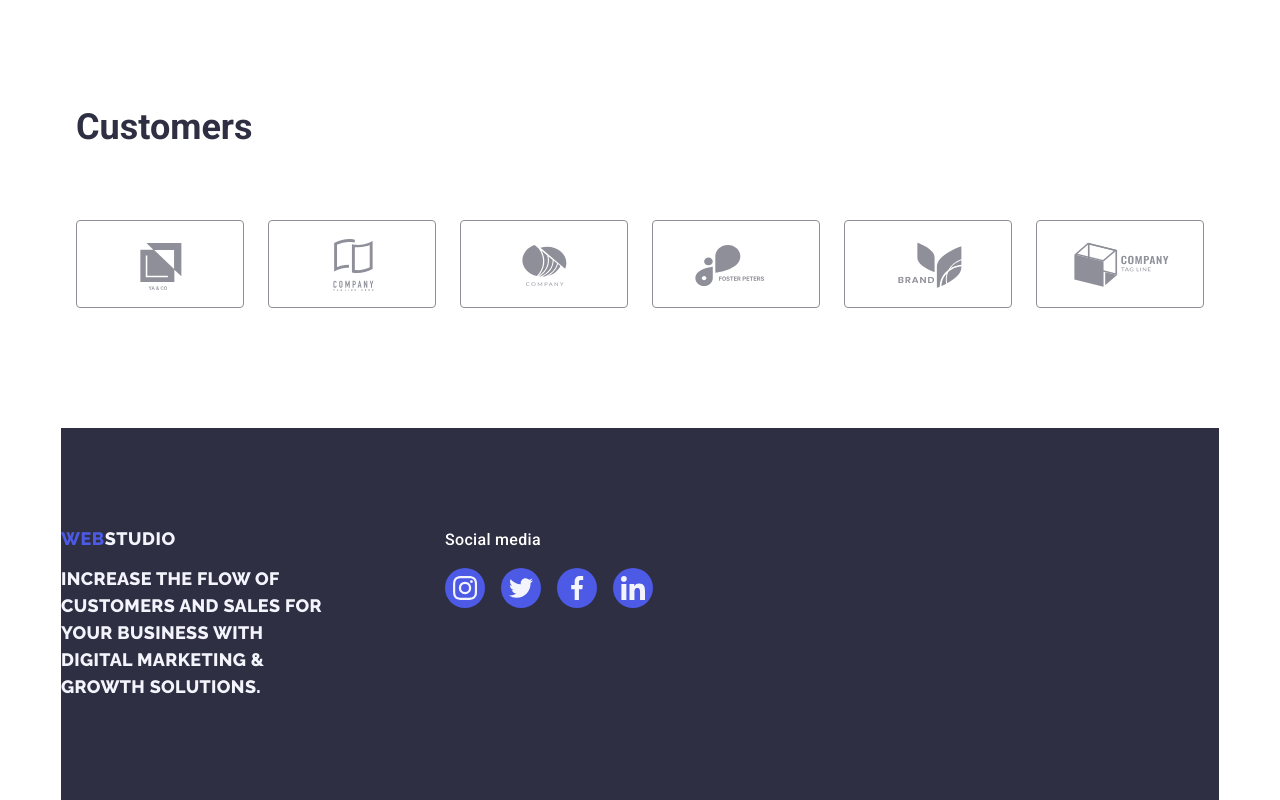
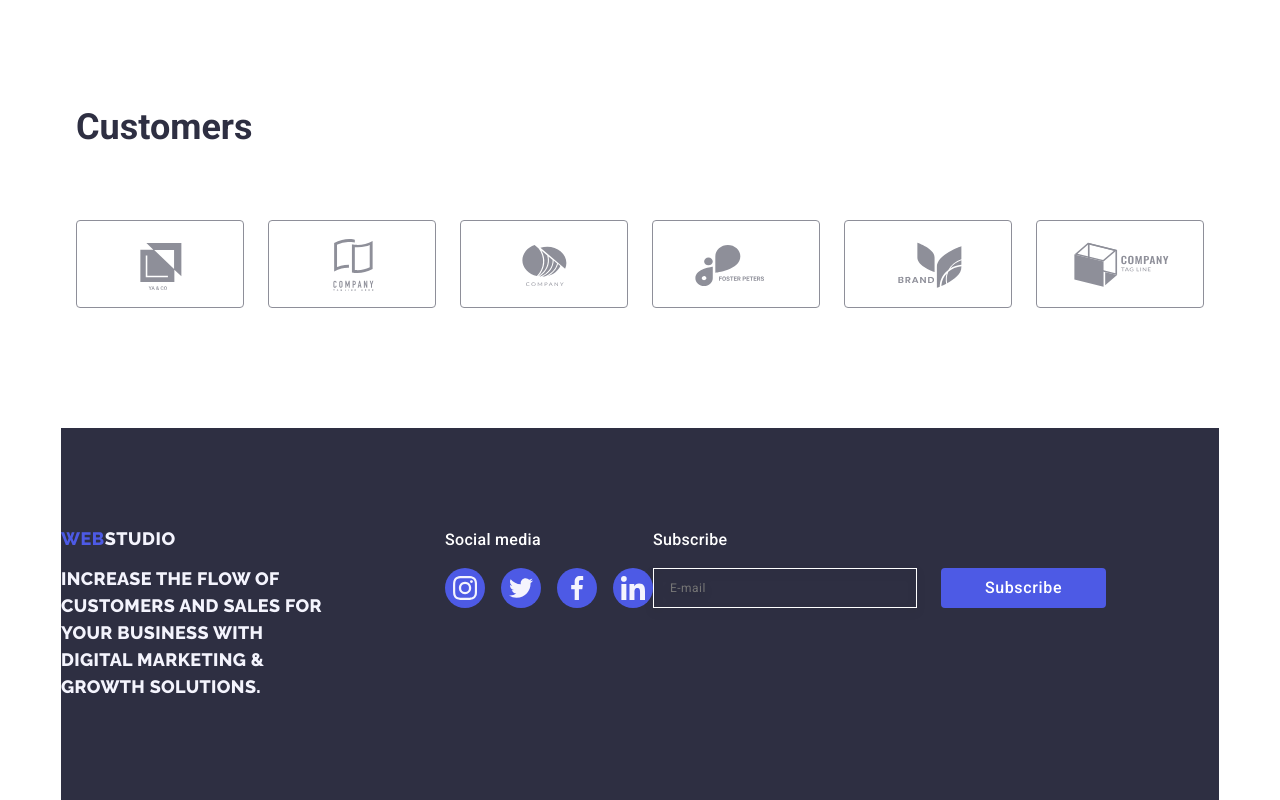
Before and after one commit to Vaddex/goit-markup-hw-05, a plain HTML site: page index.html in a window 1280 px wide. Shown: the part 2421-3221 px from the top of the page. Drawn offline with nearby package versions, Linux system fonts and the light colour scheme.

Commit message:
adding interactive section

```diff
--- a/css/style.css
+++ b/css/style.css
@@ -552,6 +552,49 @@ ol {
   letter-spacing: 0.02em;
   line-height: 1.5;
 }
+.interactive-p {
+  margin-bottom: 16px;
+  font-weight: 500;
+  font-size: 16px;
+  line-height: 1.5;
+  letter-spacing: 0.02em;
+  color: #ffffff;
+}
+.interactive-form {
+  display: flex;
+  gap: 24px;
+}
+.interactive-form-label {
+}
+.input-email {
+  width: 264px;
+  height: 40px;
+  border: 1px solid #ffffff;
+  background-color: transparent;
+  font-size: 12px;
+  line-height: 1.5;
+  letter-spacing: 0.04em;
+  padding-left: 16px;
+  filter: drop-shadow(0px 4px 4px rgba(0, 0, 0, 0.15));
+  color: #ffffff;
+}
+.interactive-btn {
+  min-width: 165px;
+  height: 40px;
+  display: flex;
+  justify-content: center;
+  align-items: center;
+  font-family: 'Roboto', sans-serif;
+  font-size: 16px;
+  font-weight: 500;
+  line-height: 1.5;
+  letter-spacing: 0.04em;
+  color: #ffffff;
+  cursor: pointer;
+  background-color: #4d5ae5;
+  border: none;
+  border-radius: 4px;
+}
 
 /* modal window */
 .modal-container {
--- a/index.html
+++ b/index.html
@@ -516,6 +516,20 @@
             </li>
           </ul>
         </div>
+        <div class="interactive-box">
+          <p class="interactive-p">Subscribe</p>
+          <form class="interactive-form">
+            <label class="interactive-form-label" for=""
+              ><input
+                name="e-mail"
+                type="email"
+                placeholder="E-mail"
+                class="input-email"
+              />
+            </label>
+            <button class="interactive-btn" type="submit">Subscribe</button>
+          </form>
+        </div>
       </div>
     </footer>
     <div data-modal class="modal-container is-hidden">
```
